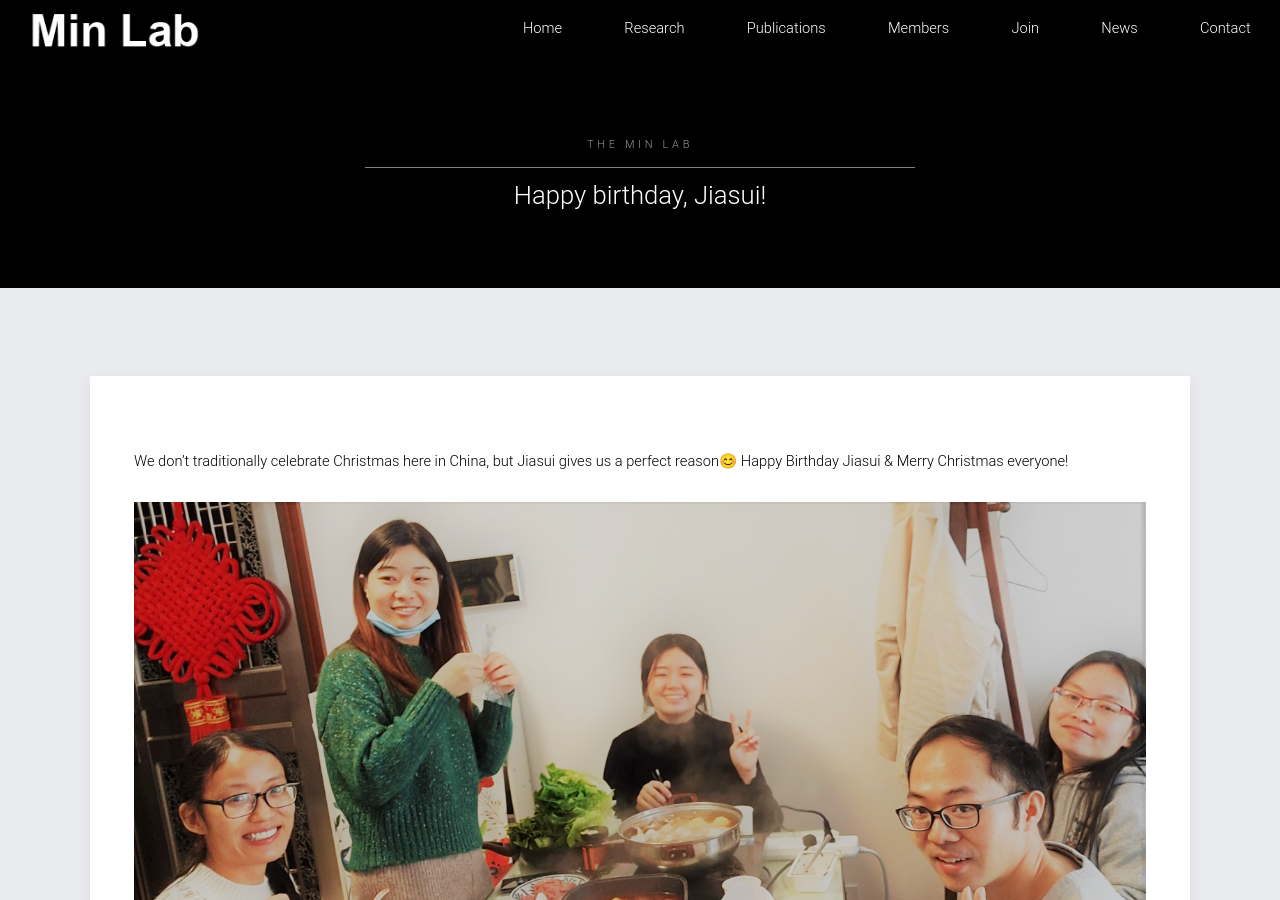
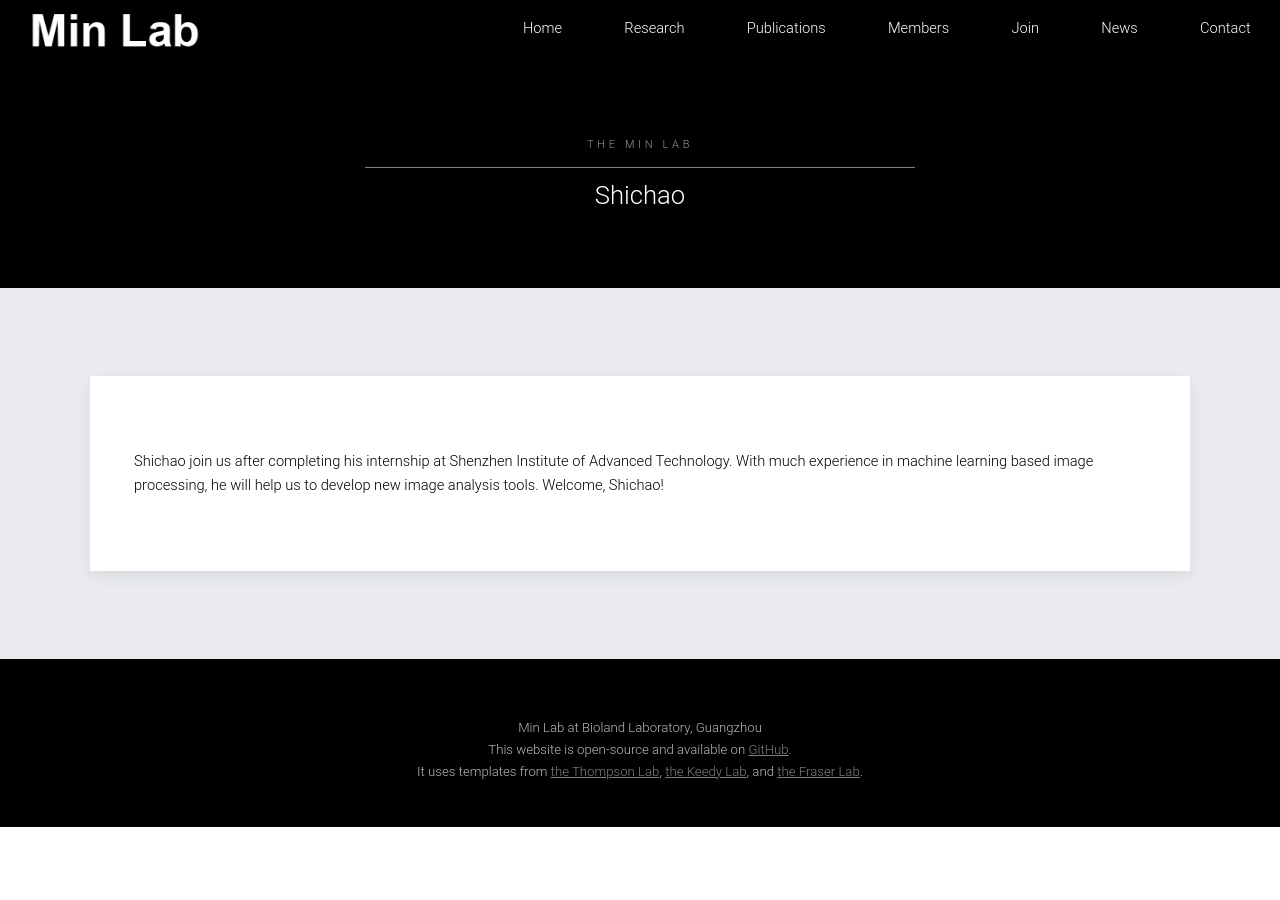
Before and after one commit to mm809/mm809.github.io, a Jekyll site: the page built from _posts/2020-12-30-Shichao.md, in a window 1280 px wide and 900 px high. Built offline with Jekyll 4.4.1, drawn with Linux system fonts in a browser that asks for light colours.

Commit message:
Add files via upload

```diff
--- a/_posts/2020-12-30-Shichao.md
+++ b/_posts/2020-12-30-Shichao.md
@@ -1,12 +1,8 @@
 ---
-title: Happy birthday, Jiasui!
+title: Shichao
 author:
 layout: pages
 group: news
 ---
 
-We don’t traditionally celebrate Christmas here in China, but Jiasui gives us a perfect reason😊
-Happy Birthday Jiasui & Merry Christmas everyone!
-
-
-<span class="image fit"><img src="/images/JiasuiBirthday2020.jpg"   alt="Jiasui Birthday"     class="img-responsive"></span>
+Shichao join us after completing his internship at Shenzhen Institute of Advanced Technology. With much experience in machine learning based image processing, he will help us to develop new image analysis tools. Welcome, Shichao!
```
